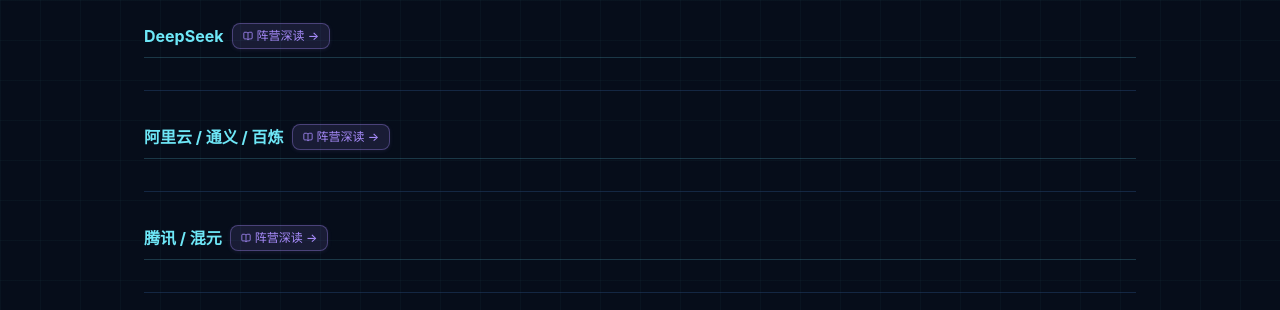
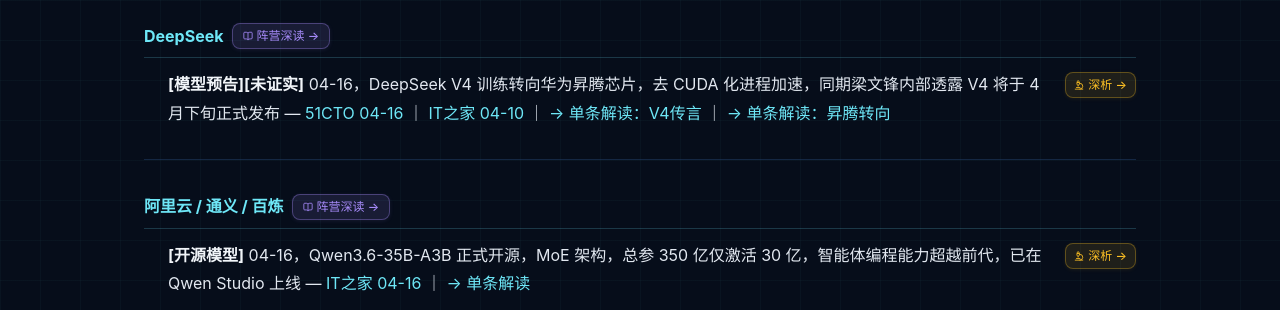
Before and after one commit to alex-mm/aipulse, a React (Vite) app: page /domestic/brief/domestic_briefing_20260419 in a window 1280 px wide. Shown: the part 480-790 px from the top of the page. Built offline with nearby package versions, Linux system fonts and the light colour scheme; no server answers.

Commit message:
fix: ArticleDetailPage 同步修复导航链接过滤器误杀列表项问题

```diff
--- a/src/pages/ArticleDetailPage.tsx
+++ b/src/pages/ArticleDetailPage.tsx
@@ -207,8 +207,8 @@
     const contentLines = lines.slice(idx).filter(line => {
       const trimmed = line.trim()
       if (trimmed.startsWith('*') && trimmed.endsWith('*') && trimmed.length > 2) return false
-      // 过滤掉独立成行的导航链接行（含 ← 返回xxx / → 分类深度解读 等，支持同行多个链接）
-      if (/\[[\s→←][^\]]*\]\([^)]*\)/.test(trimmed) && /返回|速报|速览|分类|解读|列表/.test(trimmed)) return false
+      // 只过滤整行都是导航链接的行（行首直接是 [→ 或 [← 开头），不过滤列表项里内嵌的链接
+      if (/^\[[\s→←]/.test(trimmed) && /返回|速报|速览|分类|解读|列表/.test(trimmed)) return false
       return true
     })
 
```
